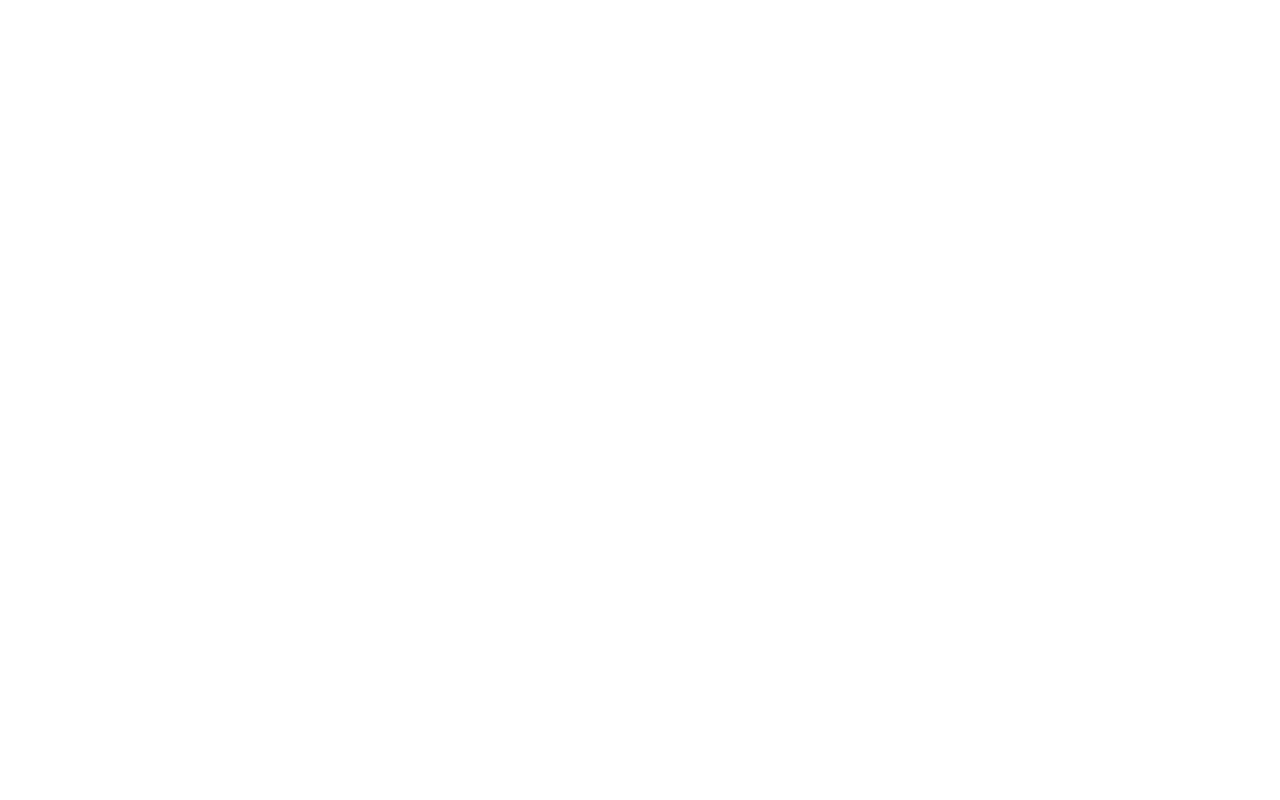
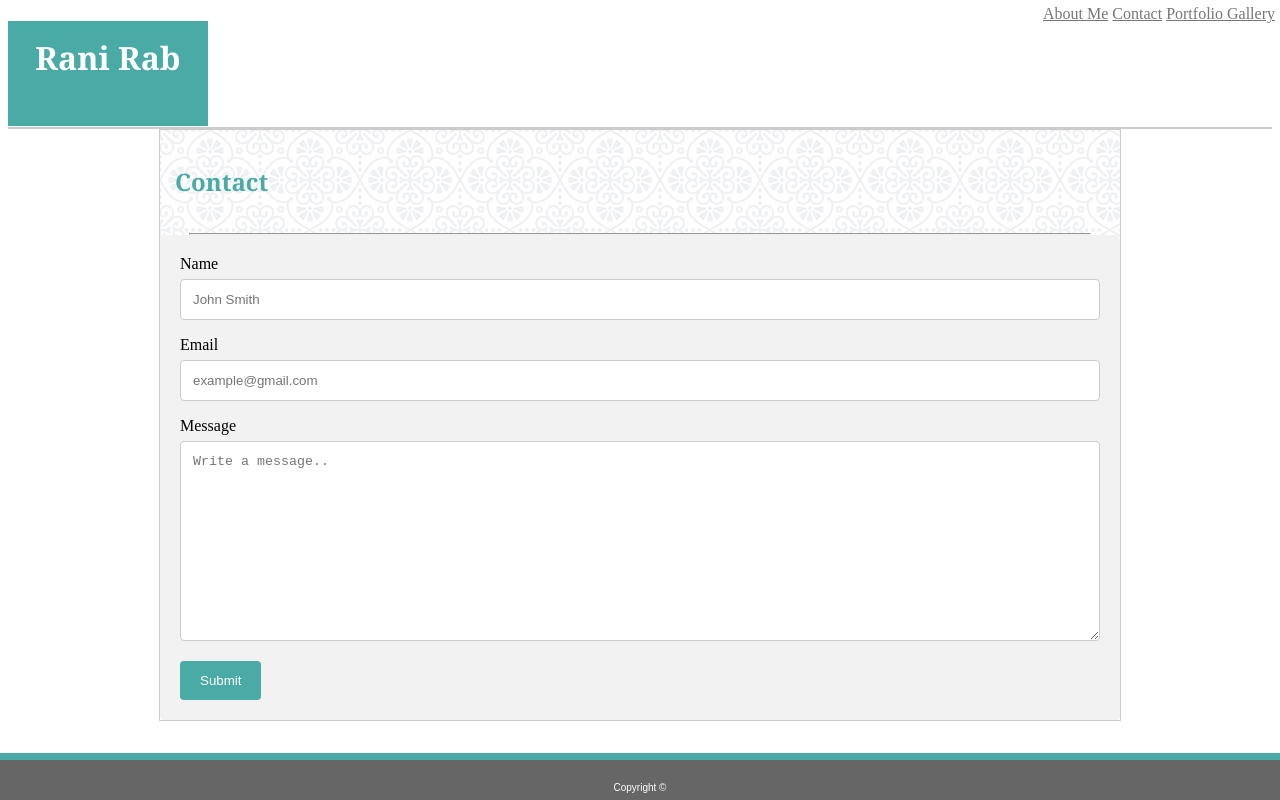
Before and after one commit to ranirab/Basic-Portfolio, a plain HTML site: page contact.html in a window 1280 px wide. Drawn offline with Linux system fonts and the light colour scheme.

Commit message:
form and portfolio changes

```diff
--- a/assets/css/style.css
+++ b/assets/css/style.css
@@ -91,3 +91,36 @@ p {
     font-size: 10px;
     color: white;
 }
+/* Style inputs with type="text", select elements and textareas */
+input[type=text], select, textarea {
+    width: 100%; /* Full width */
+    padding: 12px; /* Some padding */
+    border: 1px solid #ccc; /* Gray border */
+    border-radius: 4px; /* Rounded borders */
+    box-sizing: border-box; /* Make sure that padding and width stays in place */
+    margin-top: 6px; /* Add a top margin */
+    margin-bottom: 16px; /* Bottom margin */
+    resize: vertical /* Allow the user to vertically resize the textarea (not horizontally) */
+}
+
+/* Style the submit button with a specific background color etc */
+input[type=submit] {
+    background-color: #4aaaa5;
+    color: white;
+    padding: 12px 20px;
+    border: none;
+    border-radius: 4px;
+    cursor: pointer;
+}
+
+/* When moving the mouse over the submit button, add a darker green color */
+input[type=submit]:hover {
+    background-color: #45a049;
+}
+
+/* Add a background color and some padding around the form */
+.container {
+    border-radius: 5px;
+    background-color: #f2f2f2;
+    padding: 20px;
+}
--- a/contact.html
+++ b/contact.html
@@ -0,0 +1,52 @@
+<!DOCTYPE html>
+<html>
+<head>
+    <link rel="stylesheet" type="text/css" href="../Basic-Portfolio/assets/css/style.css">
+    <meta charset="UTF-8">
+    <title>Portfolio</title>
+</head>
+
+<body>
+
+    <header>
+         <div class = "logo">
+            <h1>Rani Rab</h1>
+         </div>
+
+    </header>
+        <nav>
+
+             <a href = "index.html">About Me</a>
+             <a href = "contact.html">Contact</a>
+             <a href = "portfolio.html">Portfolio Gallery</a>
+
+        </nav>
+
+<section>
+    <h2>Contact</h2>
+    <hr>
+    <div class="container">
+            <form action="action_page.php">
+
+              <label for="name">Name</label>
+              <input type="text" id="name" name="Name" placeholder="John Smith">
+
+              <label for="email">Email</label>
+              <input type="text" id="email" name="Email" placeholder="example@gmail.com">
+
+
+              <label for="message">Message</label>
+              <textarea id="message" name="message" placeholder="Write a message.." style="height:200px"></textarea>
+
+              <input type="submit" value="Submit">
+
+            </form>
+    </div>
+
+</section>
+<div class="footer">
+    <p id= "copyright">Copyright &#169</p>
+</div>
+</body>
+
+</html>
```
Also changed, not shown: portfolio.html (+41 -0 lines), IMG_8500 copy.jpg (added), assets/images/pic2.jpeg (added), assets/images/pic3.jpeg (added), assets/images/pic4.jpeg (added), assets/images/pic5.jpeg (added), assets/images/picture1.jpg (added).
